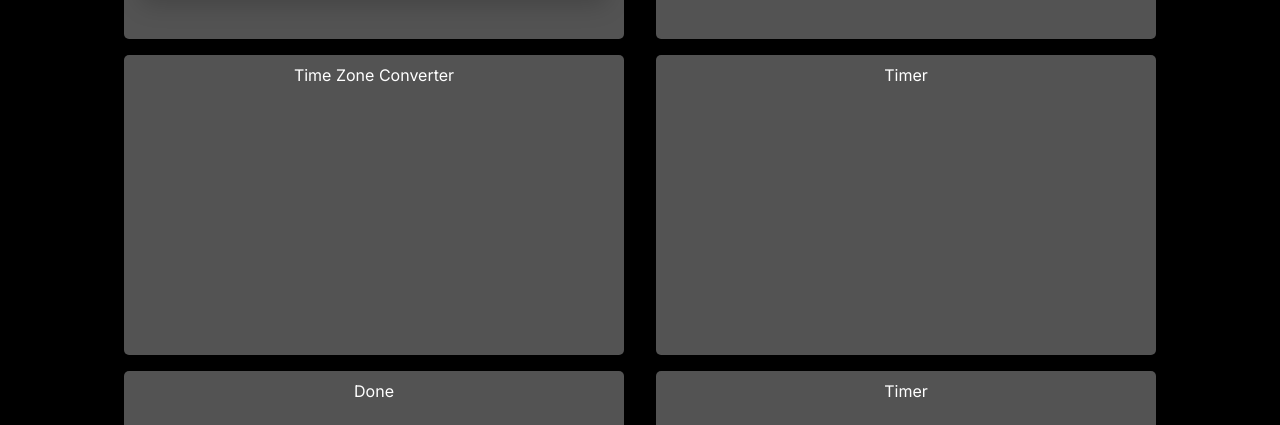
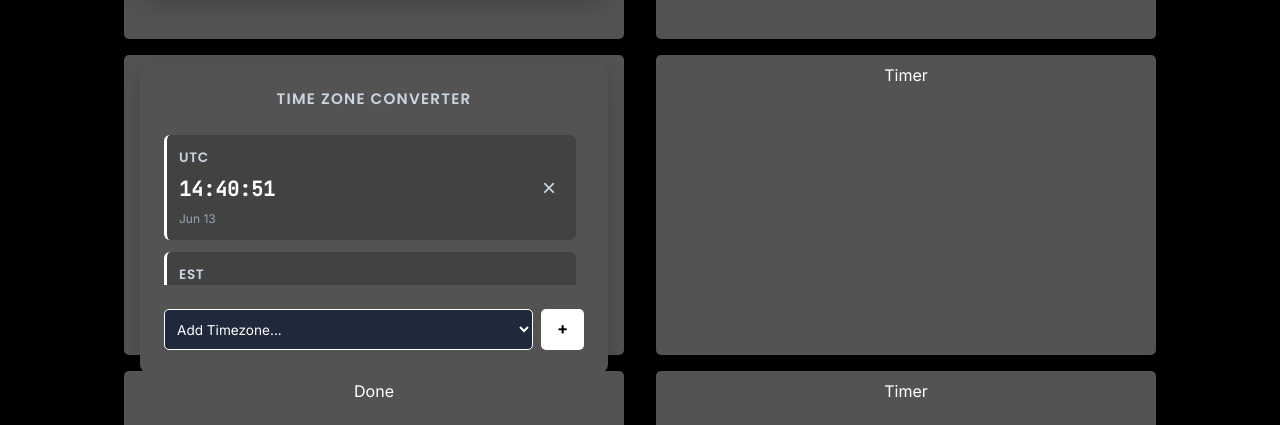
Before and after one commit to sampsonngobi/my-final-project, a website built with Vite: page index.html in a window 1280 px wide. Shown: the part 375-800 px from the top of the page. Built offline with nearby package versions, Linux system fonts and the light colour scheme.

Commit message:
Time zone converter implemented

```diff
--- a/src/main.js
+++ b/src/main.js
@@ -1,8 +1,12 @@
 import { initClock } from './modules/clock-and-time-module/time.module.js';
+import { initTimezoneConverter } from './modules/clock-and-time-module/timezone.module.js';
 
-document.addEventListener('DOMContentLoaded', () => {
+document.addEventListener('DOMContentLoaded', async () => {
     const clockContainer = document.querySelector('#clock');
     initClock(clockContainer);
+
+    const timezoneContainer = document.querySelector('#to-do');
+    await initTimezoneConverter(timezoneContainer);
 
     const yearEl = document.getElementById('year');
     if (yearEl) {
--- /dev/null
+++ b/src/modules/clock-and-time-module/timezone.module.js
@@ -0,0 +1,180 @@
+// Load timezone data from JSON file
+let DEFAULT_TIMEZONES = [];
+let TIMEZONE_OPTIONS = [];
+
+/**
+ * Load timezones from JSON file
+ * @returns {Promise<void>}
+ */
+async function loadTimezones() {
+    try {
+        const response = await fetch('./src/modules/clock-and-time-module/timezones.json');
+        if (!response.ok) {
+            throw new Error(`Failed to load timezones: ${response.status}`);
+        }
+        const data = await response.json();
+        DEFAULT_TIMEZONES = data.defaultTimezones;
+        TIMEZONE_OPTIONS = data.allTimezones;
+    } catch (error) {
+        console.error('Error loading timezone data:', error);
+        // Fallback to defaults if JSON fails to load
+        DEFAULT_TIMEZONES = [
+            { name: 'UTC', timezone: 'UTC' },
+            { name: 'EST', timezone: 'America/New_York' },
+            { name: 'PST', timezone: 'America/Los_Angeles' },
+            { name: 'GMT', timezone: 'Europe/London' },
+            { name: 'IST', timezone: 'Asia/Kolkata' },
+            { name: 'JST', timezone: 'Asia/Tokyo' },
+        ];
+        TIMEZONE_OPTIONS = [
+            { name: 'UTC', timezone: 'UTC' },
+            { name: 'EST (Eastern)', timezone: 'America/New_York' },
+            { name: 'CST (Central)', timezone: 'America/Chicago' },
+            { name: 'MST (Mountain)', timezone: 'America/Denver' },
+            { name: 'PST (Pacific)', timezone: 'America/Los_Angeles' },
+            { name: 'GMT (London)', timezone: 'Europe/London' },
+            { name: 'CET (Paris)', timezone: 'Europe/Paris' },
+            { name: 'IST (India)', timezone: 'Asia/Kolkata' },
+            { name: 'GST (Dubai)', timezone: 'Asia/Dubai' },
+            { name: 'JST (Tokyo)', timezone: 'Asia/Tokyo' },
+            { name: 'AEST (Sydney)', timezone: 'Australia/Sydney' },
+            { name: 'NZST (Auckland)', timezone: 'Pacific/Auckland' },
+        ];
+    }
+}
+
+export async function initTimezoneConverter(container) {
+    if (!container) {
+        console.warn('Timezone converter container not found');
+        return;
+    }
+
+    // Load timezone data from JSON file
+    await loadTimezones();
+
+    let selectedTimezones = [...DEFAULT_TIMEZONES];
+    let intervalId = null;
+
+    // Create the main structure
+    const converterCard = document.createElement('div');
+    converterCard.className = 'timezone-widget';
+    converterCard.innerHTML = `
+        <div class="timezone-widget-inner">
+            <div class="timezone-widget-label">Time Zone Converter</div>
+            <div class="timezone-list" id="timezone-list"></div>
+            <div class="timezone-controls">
+                <select id="timezone-select" class="timezone-select">
+                    <option value="">Add Timezone...</option>
+                </select>
+                <button id="add-timezone-btn" class="add-timezone-btn">+</button>
+            </div>
+        </div>
+    `;
+
+    container.innerHTML = '';
+    container.appendChild(converterCard);
+
+    // Populate timezone options
+    const select = converterCard.querySelector('#timezone-select');
+    TIMEZONE_OPTIONS.forEach(tz => {
+        const option = document.createElement('option');
+        option.value = tz.timezone;
+        option.textContent = tz.name;
+        option.dataset.name = tz.name;
+        select.appendChild(option);
+    });
+
+    const listContainer = converterCard.querySelector('#timezone-list');
+    const addBtn = converterCard.querySelector('#add-timezone-btn');
+
+    // Update all timezone displays
+    function updateTimezones() {
+        listContainer.innerHTML = '';
+        selectedTimezones.forEach((tz, index) => {
+            const tzItem = document.createElement('div');
+            tzItem.className = 'timezone-item';
+
+            const now = new Date();
+            const timeString = now.toLocaleTimeString('en-US', {
+                timeZone: tz.timezone,
+                hour: '2-digit',
+                minute: '2-digit',
+                second: '2-digit',
+                hour12: false
+            });
+
+            const dateString = now.toLocaleDateString('en-US', {
+                timeZone: tz.timezone,
+                month: 'short',
+                day: 'numeric'
+            });
+
+            tzItem.innerHTML = `
+                <div class="timezone-item-content">
+                    <div class="timezone-item-name">${tz.name}</div>
+                    <div class="timezone-item-time">${timeString}</div>
+                    <div class="timezone-item-date">${dateString}</div>
+                </div>
+                <button class="remove-timezone-btn" data-index="${index}" aria-label="Remove timezone">×</button>
+            `;
+
+            // Add remove functionality
+            const removeBtn = tzItem.querySelector('.remove-timezone-btn');
+            removeBtn.addEventListener('click', () => {
+                selectedTimezones.splice(index, 1);
+                updateTimezones();
+                select.value = '';
+            });
+
+            listContainer.appendChild(tzItem);
+        });
+    }
+
+    // Add timezone button handler
+    addBtn.addEventListener('click', () => {
+        const selectedValue = select.value;
+        const selectedOption = select.querySelector(`[value="${selectedValue}"]`);
+
+        if (selectedValue && selectedOption) {
+            const alreadyExists = selectedTimezones.some(tz => tz.timezone === selectedValue);
+
+            if (!alreadyExists) {
+                const tzName = selectedOption.dataset.name;
+                selectedTimezones.push({ name: tzName, timezone: selectedValue });
+                updateTimezones();
+                select.value = '';
+            } else {
+                alert('This timezone is already added!');
+            }
+        }
+    });
+
+    // Allow Enter key to add timezone
+    select.addEventListener('keypress', (e) => {
+        if (e.key === 'Enter') {
+            addBtn.click();
+        }
+    });
+
+    // Initial update and set interval
+    updateTimezones();
+    intervalId = setInterval(updateTimezones, 1000);
+
+    return {
+        destroy() {
+            if (intervalId) {
+                clearInterval(intervalId);
+            }
+        },
+        addTimezone(timezone, name) {
+            if (!selectedTimezones.some(tz => tz.timezone === timezone)) {
+                selectedTimezones.push({ name, timezone });
+                updateTimezones();
+            }
+        },
+        removeTimezone(timezone) {
+            selectedTimezones = selectedTimezones.filter(tz => tz.timezone !== timezone);
+            updateTimezones();
+        }
+    };
+}
--- /dev/null
+++ b/src/modules/clock-and-time-module/timezones.json
@@ -0,0 +1,24 @@
+{
+  "defaultTimezones": [
+    { "name": "UTC", "timezone": "UTC" },
+    { "name": "EST", "timezone": "America/New_York" },
+    { "name": "PST", "timezone": "America/Los_Angeles" },
+    { "name": "GMT", "timezone": "Europe/London" },
+    { "name": "IST", "timezone": "Asia/Kolkata" },
+    { "name": "JST", "timezone": "Asia/Tokyo" }
+  ],
+  "allTimezones": [
+    { "name": "UTC", "timezone": "UTC" },
+    { "name": "EST (Eastern)", "timezone": "America/New_York" },
+    { "name": "CST (Central)", "timezone": "America/Chicago" },
+    { "name": "MST (Mountain)", "timezone": "America/Denver" },
+    { "name": "PST (Pacific)", "timezone": "America/Los_Angeles" },
+    { "name": "GMT (London)", "timezone": "Europe/London" },
+    { "name": "CET (Paris)", "timezone": "Europe/Paris" },
+    { "name": "IST (India)", "timezone": "Asia/Kolkata" },
+    { "name": "GST (Dubai)", "timezone": "Asia/Dubai" },
+    { "name": "JST (Tokyo)", "timezone": "Asia/Tokyo" },
+    { "name": "AEST (Sydney)", "timezone": "Australia/Sydney" },
+    { "name": "NZST (Auckland)", "timezone": "Pacific/Auckland" }
+  ]
+}
--- a/src/styles.css
+++ b/src/styles.css
@@ -132,3 +132,185 @@ footer {
     font-family: var(--font-body);
     color: #e2e8f0;
 }
+
+/* Timezone Converter Widget Styles */
+
+#to-do {
+    width: 500px;
+    max-width: 100%;
+}
+
+.timezone-widget {
+    width: 100%;
+    min-height: 250px;
+    padding: 1.5rem;
+    border-radius: 10px;
+    background-color: var(--cards);
+    box-shadow: 0 8px 24px rgba(0, 0, 0, 0.18);
+    display: flex;
+    flex-direction: column;
+    justify-content: flex-start;
+}
+
+.timezone-widget-inner {
+    display: flex;
+    flex-direction: column;
+    gap: 1rem;
+    height: 100%;
+}
+
+.timezone-widget-label {
+    font-family: var(--font-heading);
+    font-size: 0.95rem;
+    letter-spacing: 0.08em;
+    text-transform: uppercase;
+    color: #cbd5e1;
+    margin-bottom: 0.5rem;
+}
+
+.timezone-list {
+    display: flex;
+    flex-direction: column;
+    gap: 0.75rem;
+    flex: 1;
+    overflow-y: auto;
+    min-height: 100px;
+    max-height: 150px;
+    padding-right: 0.5rem;
+}
+
+.timezone-list::-webkit-scrollbar {
+    width: 6px;
+}
+
+.timezone-list::-webkit-scrollbar-track {
+    background: rgba(255, 255, 255, 0.1);
+    border-radius: 3px;
+}
+
+.timezone-list::-webkit-scrollbar-thumb {
+    background: rgba(255, 255, 255, 0.3);
+    border-radius: 3px;
+}
+
+.timezone-list::-webkit-scrollbar-thumb:hover {
+    background: rgba(255, 255, 255, 0.5);
+}
+
+.timezone-item {
+    display: flex;
+    justify-content: space-between;
+    align-items: center;
+    padding: 0.75rem;
+    background-color: rgba(0, 0, 0, 0.2);
+    border-radius: 6px;
+    border-left: 3px solid var(--primary);
+    transition: all 0.2s ease;
+}
+
+.timezone-item:hover {
+    background-color: rgba(0, 0, 0, 0.4);
+}
+
+.timezone-item-content {
+    flex: 1;
+    text-align: left;
+}
+
+.timezone-item-name {
+    font-family: var(--font-heading);
+    font-size: 0.85rem;
+    color: #cbd5e1;
+    text-transform: uppercase;
+    letter-spacing: 0.05em;
+    margin-bottom: 0.25rem;
+}
+
+.timezone-item-time {
+    font-family: var(--font-mono);
+    font-size: 1.25rem;
+    font-weight: 700;
+    color: var(--primary);
+    margin-bottom: 0.25rem;
+}
+
+.timezone-item-date {
+    font-family: var(--font-body);
+    font-size: 0.75rem;
+    color: #94a3b8;
+}
+
+.remove-timezone-btn {
+    background: none;
+    border: none;
+    color: #cbd5e1;
+    font-size: 1.5rem;
+    cursor: pointer;
+    padding: 0.25rem 0.5rem;
+    transition: color 0.2s ease;
+    flex-shrink: 0;
+    margin-left: 0.5rem;
+}
+
+.remove-timezone-btn:hover {
+    color: var(--primary);
+}
+
+.timezone-controls {
+    display: flex;
+    gap: 0.5rem;
+    margin-top: 0.5rem;
+}
+
+.timezone-select {
+    flex: 1;
+    padding: 0.5rem;
+    border: 1px solid var(--primary);
+    border-radius: 5px;
+    background-color: var(--secondary);
+    color: var(--primary);
+    font-family: var(--font-body);
+    font-size: 0.85rem;
+    cursor: pointer;
+    transition: all 0.2s ease;
+}
+
+.timezone-select:hover {
+    border-color: var(--primary);
+    background-color: rgba(30, 41, 59, 0.8);
+}
+
+.timezone-select:focus {
+    outline: none;
+    border-color: var(--primary);
+    box-shadow: 0 0 0 2px rgba(255, 255, 255, 0.1);
+}
+
+.timezone-select option {
+    background-color: var(--secondary);
+    color: var(--primary);
+    padding: 0.5rem;
+}
+
+.add-timezone-btn {
+    padding: 0.5rem 1rem;
+    background-color: var(--primary);
+    color: var(--background);
+    border: none;
+    border-radius: 5px;
+    font-family: var(--font-heading);
+    font-size: 1rem;
+    font-weight: 600;
+    cursor: pointer;
+    transition: all 0.2s ease;
+    flex-shrink: 0;
+}
+
+.add-timezone-btn:hover {
+    transform: translateY(-2px);
+    box-shadow: 0 4px 12px rgba(255, 255, 255, 0.15);
+}
+
+.add-timezone-btn:active {
+    transform: translateY(0);
+}
```
Also changed, not shown: src/modules/clock-and-time-module/timezone-api.module.js (added, +231 -0 lines).
